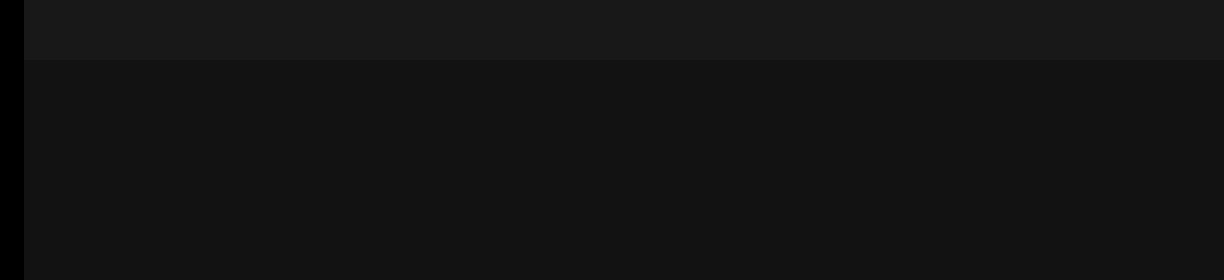
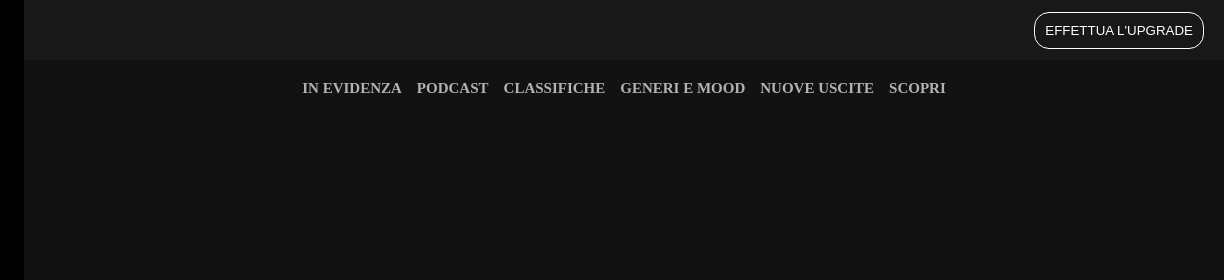
Before and after one commit to dannyarena/html-css-spotifyweb, a plain HTML site: page index.html in a window 1280 px wide. Shown: the top 280 px of the page, 56-1280 px from the left. Drawn offline with Linux system fonts and the light colour scheme.

Commit message:
add upgrade button and category navigation to index.html; update styles for layout and new elements

```diff
--- a/index.html
+++ b/index.html
@@ -8,9 +8,27 @@
     <title>Spotify</title>
 </head>
 <body>
-    <div class="header"></div>
+    <div class="header">
+        <button class="upgrade-button">EFFETTUA L'UPGRADE</button>
+    </div>
 
-    <div class="main-container"></div>
+    <div class="main-container">
+        <div class="category-container">
+        <nav class="category-nav">
+            <ul>
+                <li>IN EVIDENZA</li>
+                <li>PODCAST</li>
+                <li>CLASSIFICHE</li>
+                <li>GENERI E MOOD</li>
+                <li>NUOVE USCITE</li>
+                <li>SCOPRI</li>
+            </ul>
+        </nav>
+    </div>
+        <div class="playlist-section">
+
+        </div>
+    </div>
 
     <div class="sidebar">
         <div class="logo-button button">
@@ -36,6 +54,7 @@
             </div>
         </div>
     </div>
+
 
     <div class="player">
         <div class="player-wrapper">
--- a/spotify/css/style.css
+++ b/spotify/css/style.css
@@ -68,7 +68,7 @@ html, body {
   padding: 10px 20px;
   display: flex;
   align-items: center;
-  justify-content: space-between;
+  justify-content: flex-end;
   z-index: 10;
 }
 
@@ -201,3 +201,47 @@ html, body {
     background-color: #b3b3b3;
     cursor: pointer;
 }
+
+.profile-cirle
+{
+  width: 30px;
+  height: 30px;
+  border-radius: 50%;
+  background-color: #b3b3b3;
+}
+
+.upgrade-button
+{
+  padding: 10px 10px;
+  background-color: #12121200;
+  color: #ffffff;
+  border-radius: 15px;
+  border: 1px solid #ffffff;
+  display: flex;
+  cursor: pointer;
+}
+
+.category-nav
+{
+  margin-bottom: 20px;
+  padding-bottom: 10px;
+
+}
+
+.category-container
+{
+  display: flex;
+  justify-content: center;
+  height: 100%;
+}
+
+.category-nav ul
+{
+  list-style: none;
+  display: flex;
+  flex-wrap: wrap;
+  gap: 15px;
+  font-size: 15px;
+  font-weight: bold;
+  color: #b3b3b3;
+}
```
